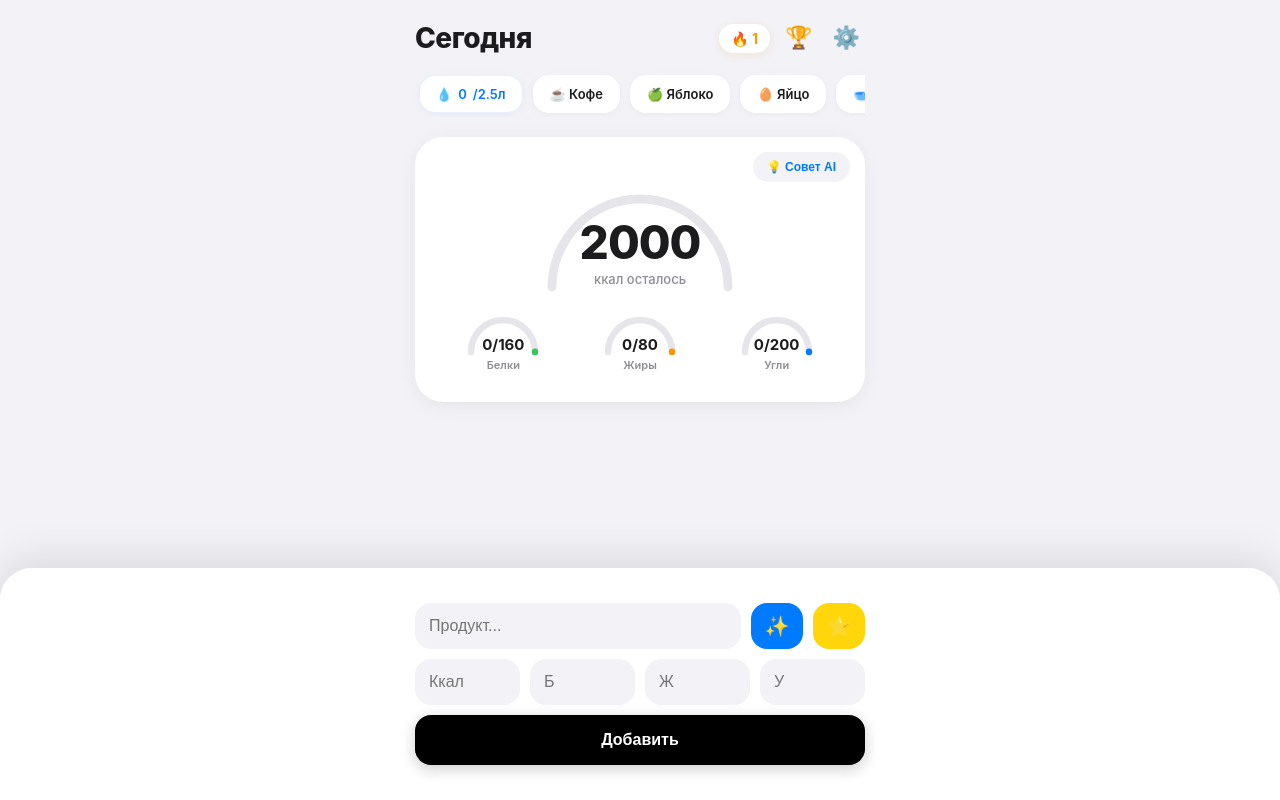
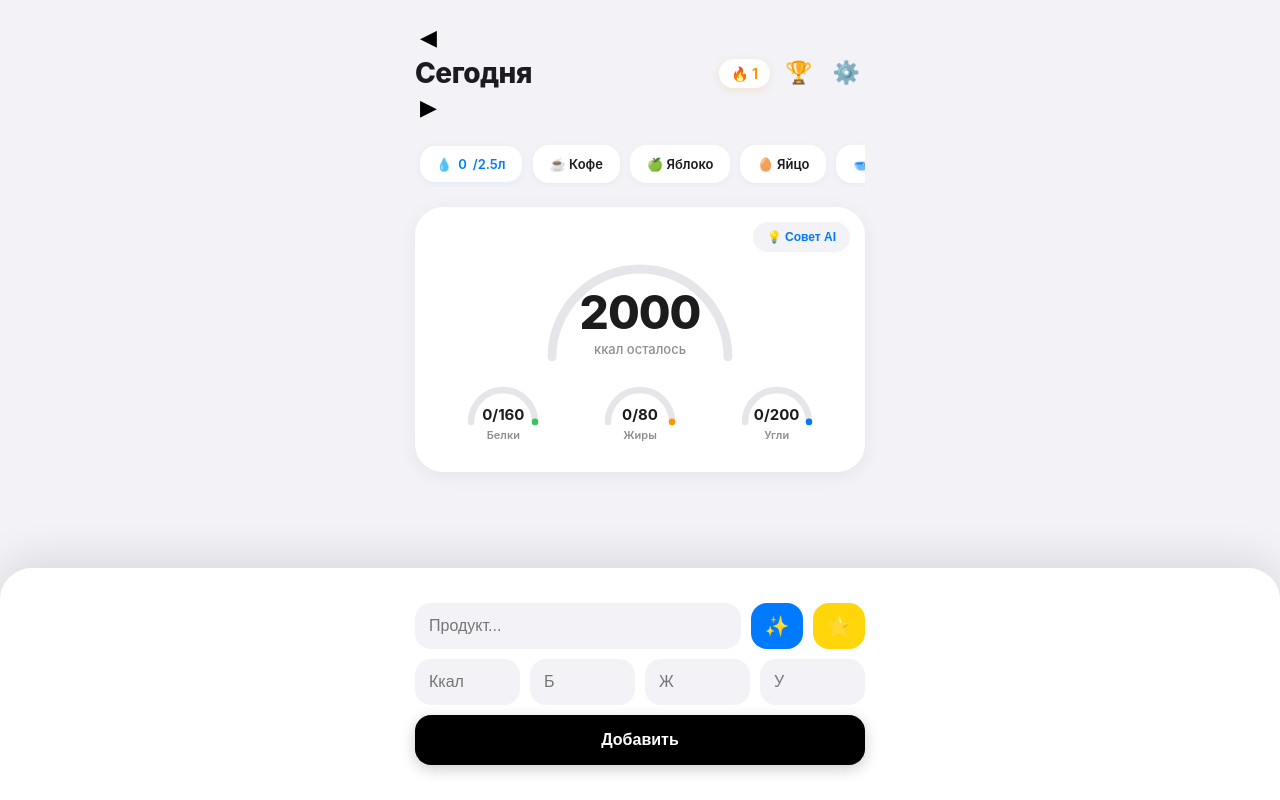
Before and after one commit to thetunix/Calzen, a plain HTML site: page index.html in a window 1280 px wide. Drawn offline with Linux system fonts and the light colour scheme.

Commit message:
Fix HTML structure and add date navigation

```diff
--- a/index.html
+++ b/index.html
@@ -9,8 +9,13 @@
 <body>
 
 <div class="app-container">
-    <header>
-        <h1>Сегодня</h1>
+<header>
+        <div class="date-nav">
+            <button class="icon-btn" onclick="changeDate(-1)">◀</button>
+            <h1 id="dateDisplay">Сегодня</h1>
+            <button class="icon-btn" onclick="changeDate(1)">▶</button>
+        </div>
+
         <div class="header-controls">
             <div class="streak-badge" title="Дней подряд">🔥 <span id="streakVal">0</span></div>
             <button class="icon-btn" onclick="toggleTrophies()" title="Достижения">🏆</button>
@@ -135,4 +140,5 @@
 
 <script src="script.js"></script>
 </body>
+
 </html>
```
